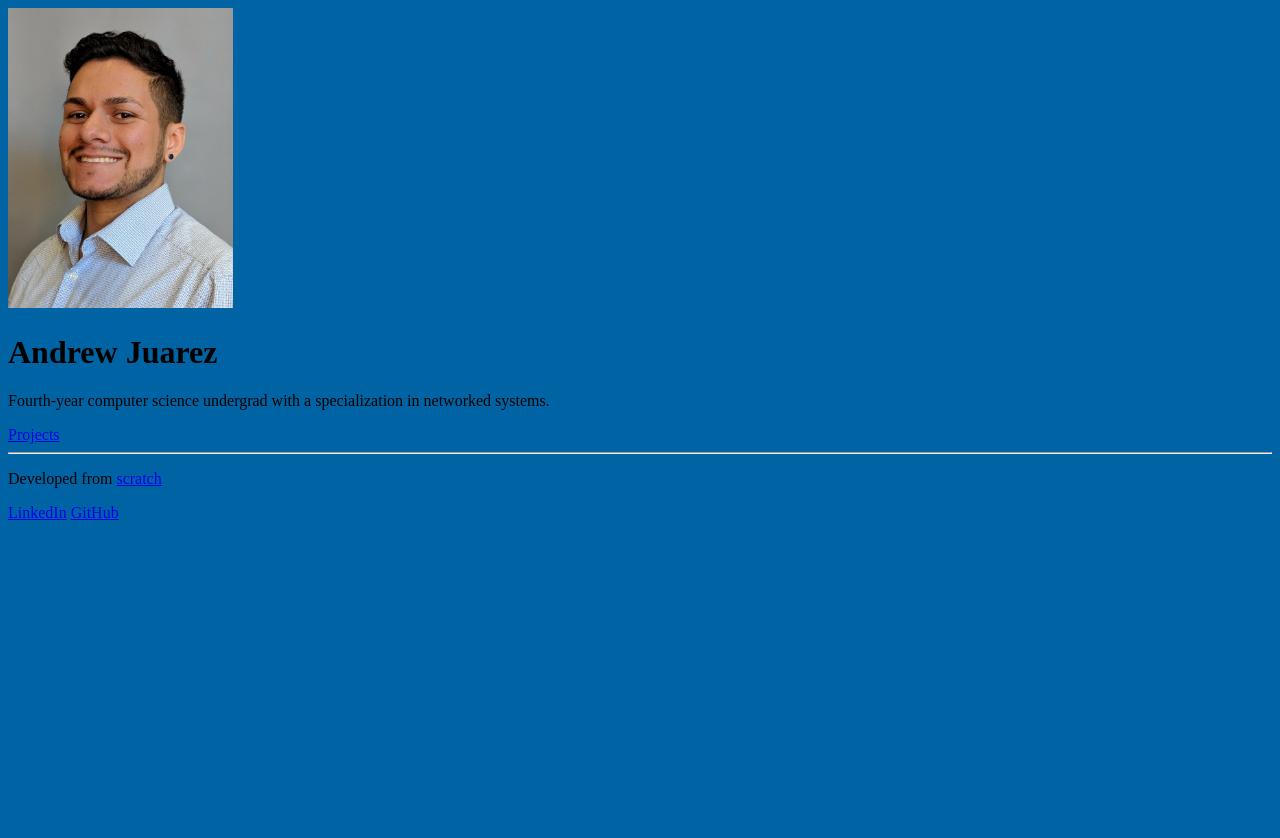
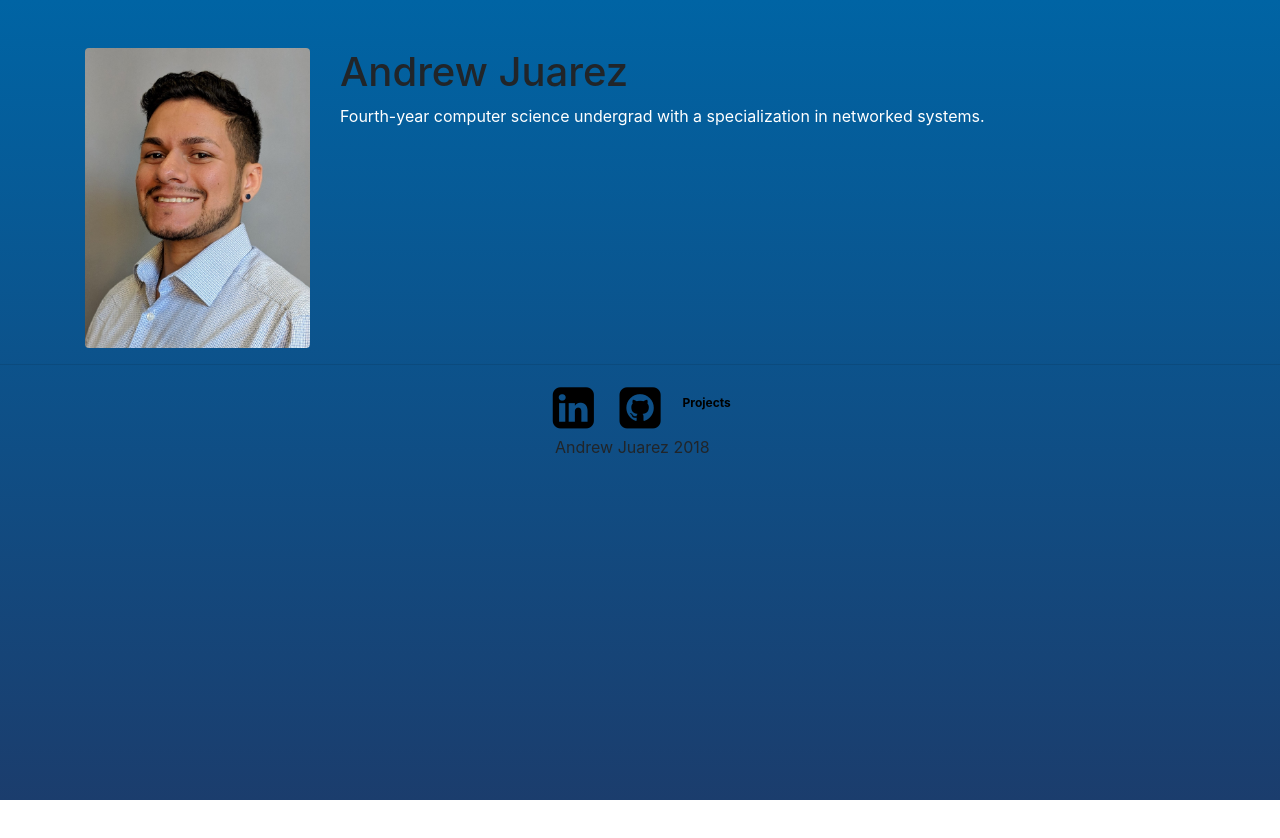
Before and after one commit to andrewjuarez/personalwebsite, a plain HTML site: page index.html in a window 1280 px wide. Before the commit the page ends 800 px from the top, so only its background shows below. Drawn offline with nearby package versions, Linux system fonts and the light colour scheme.

Commit message:
UI changes

```diff
--- a/index.html
+++ b/index.html
@@ -5,23 +5,45 @@
     <meta http-equiv="X-UA-Compatible" content="IE=edge">
     <title>Andrew Juarez</title>
     <meta name="viewport" content="width=device-width, initial-scale=1">
+    <link rel="stylesheet" href="https://stackpath.bootstrapcdn.com/bootstrap/4.1.3/css/bootstrap.min.css" integrity="sha384-MCw98/SFnGE8fJT3GXwEOngsV7Zt27NXFoaoApmYm81iuXoPkFOJwJ8ERdknLPMO" crossorigin="anonymous">
     <link rel="stylesheet" type="text/css" media="screen" href="stylesheets/main.css" />
+
+    <!--Used for Github and LinkedIn icons-->
+    <link rel="stylesheet" href="https://cdnjs.cloudflare.com/ajax/libs/font-awesome/4.7.0/css/font-awesome.min.css">
 </head>
-<body>
+<body class="bg-grad">
 
+    <div class="container mt-5">
+        <div class="row">
+            <div class="col-sm-auto">
+                <img class="rounded" src="assets/headshot.jpg" width="225">
+            </div>
 
-    <img src="assets/headshot.jpg" width="225">
+            <div class="col-md-auto">
             <h1>Andrew Juarez</h1>
 
             <p>Fourth-year computer science undergrad with a specialization in
                 networked systems. </p>
 
-        <a href="projects.html">Projects</a>
+            </div>
+        </div>
+    </div>
 
     <hr>
-    <p>Developed from <a href="https://github.com/andrewjuarez/personalwebsite">scratch</a></p>
-    <a href="https://linkedin.com/in/andrewjuarezca">LinkedIn</a>
-    <a href="https://github.com/andrewjuarez">GitHub</a>
-    <script type="text/javascript"  src="scripts/index.js"></script>
+
+        <div class="container mx-auto align-text-bottom" style="width: 200px;">
+            <div class="row">
+
+                <a class="badge col-md" href="https://linkedin.com/in/andrewjuarezca"><i class="fa fa-linkedin-square" style="font-size:48px"></i></a>
+                <a class="badge col-md" href="https://github.com/andrewjuarez"><i class="fa fa-github-square" style="font-size:48px"></i></a>
+                <a class="badge col-md pt-3" href="projects.html">Projects</a>
+            </div>
+            <div>Andrew Juarez 2018</div>
+        </div>
+
+
+    <script src="https://code.jquery.com/jquery-3.3.1.slim.min.js" integrity="sha384-q8i/X+965DzO0rT7abK41JStQIAqVgRVzpbzo5smXKp4YfRvH+8abtTE1Pi6jizo" crossorigin="anonymous"></script>
+<script src="https://cdnjs.cloudflare.com/ajax/libs/popper.js/1.14.3/umd/popper.min.js" integrity="sha384-ZMP7rVo3mIykV+2+9J3UJ46jBk0WLaUAdn689aCwoqbBJiSnjAK/l8WvCWPIPm49" crossorigin="anonymous"></script>
+<script src="https://stackpath.bootstrapcdn.com/bootstrap/4.1.3/js/bootstrap.min.js" integrity="sha384-ChfqqxuZUCnJSK3+MXmPNIyE6ZbWh2IMqE241rYiqJxyMiZ6OW/JmZQ5stwEULTy" crossorigin="anonymous"></script>
 </body>
 </html>
--- a/scripts/index.js
+++ /dev/null
@@ -1 +0,0 @@
-alert("Under construction please be patient.");
--- a/stylesheets/main.css
+++ b/stylesheets/main.css
@@ -1,8 +1,29 @@
-body {
-    background-color: #0064a4;
+body, html {
+    height: 100%;
+
 }
 
-hr {
+.bg-grad {
+    background-image: linear-gradient(#0064a4, #1b3d6d);
+    height: 100%;
+    background-position: center;
+    background-repeat: no-repeat;
+    background-size: cover;
+}
 
+p {
+    color: white;
+}
+
+
+.badge:link {
+    color: black;
+}
+
+.badge:visited {
+    color: black;
+}
+
+.badge:hover {
     color: #ffd200;
 }
```
Lines whose indentation alone changed are shown as unchanged.
